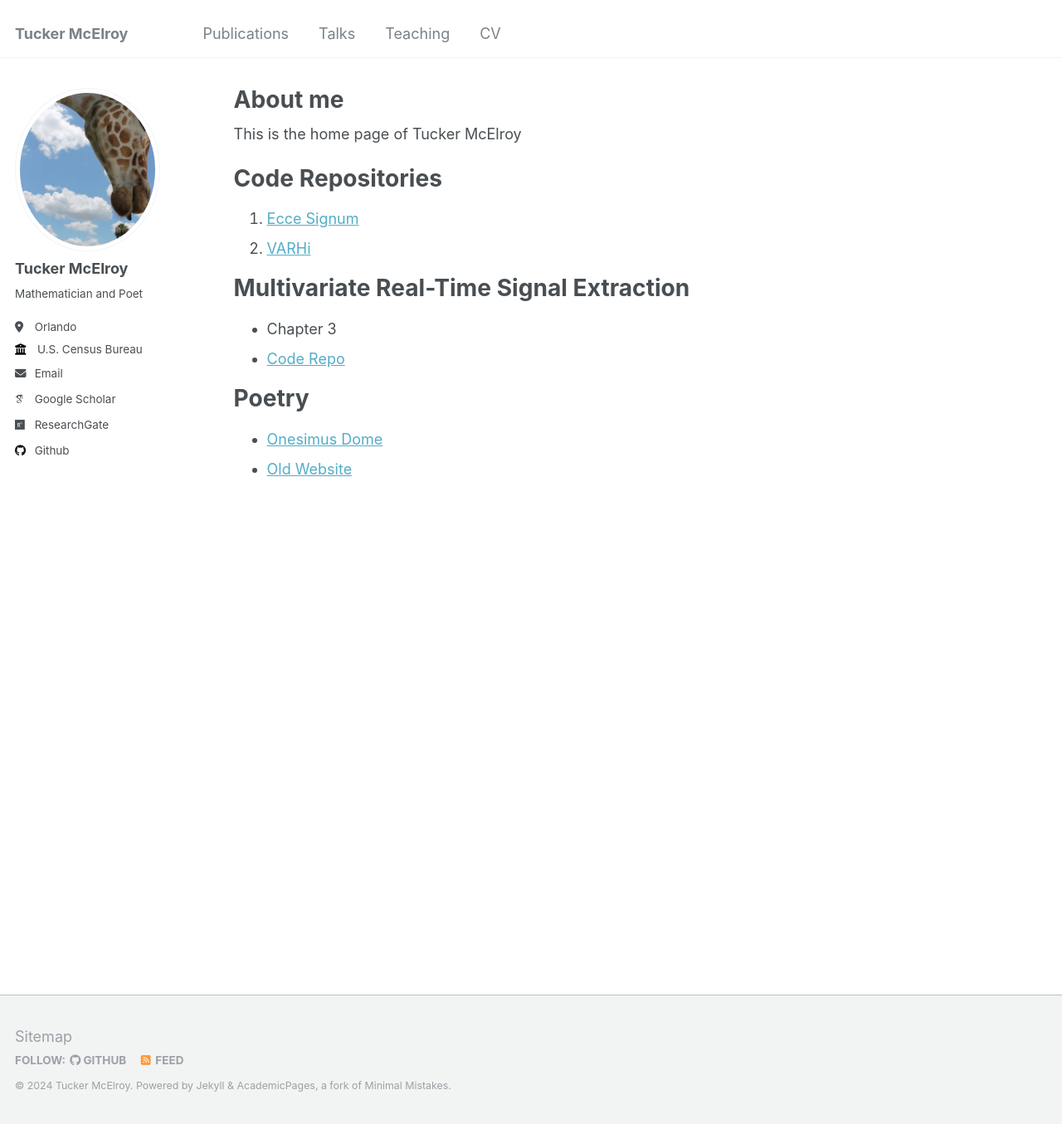
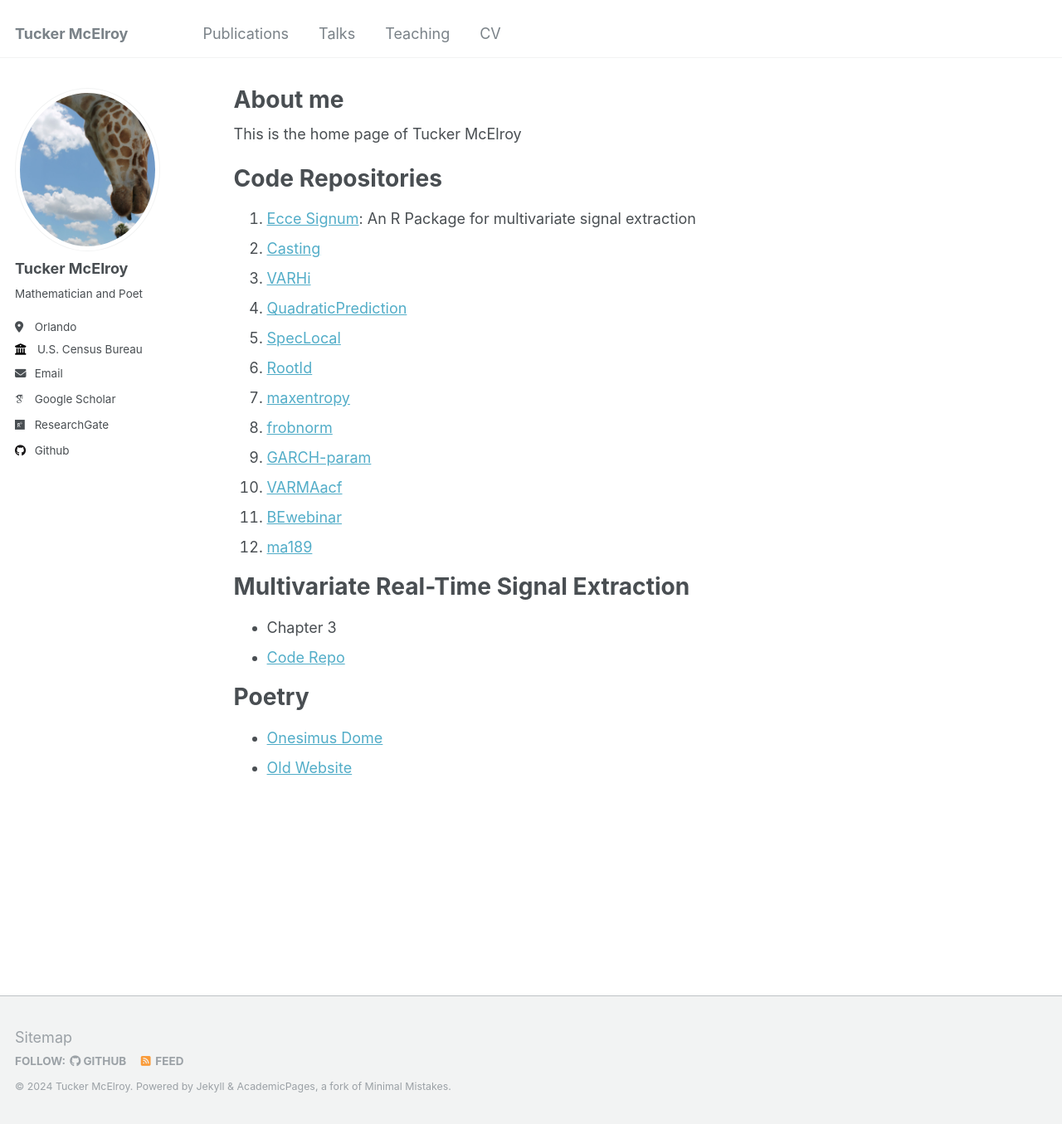
Before and after one commit to tuckermcelroy/tuckermcelroy.github.io, a Jekyll site: the page built from _pages/about.md, in a window 1280 px wide and 1355 px high. Shown: the whole window at 83% size. Built offline with Jekyll 4.4.1, drawn with Linux system fonts in a browser that asks for light colours; some web fonts are replaced.

Commit message:
Update repo links

```diff
--- a/_pages/about.md
+++ b/_pages/about.md
@@ -10,8 +10,19 @@ redirect_from:
 This is the home page of Tucker McElroy
 
 # Code Repositories
-1. [Ecce Signum](https://github.com/tuckermcelroy/sigex)
-2. [VARHi](https://github.com/tuckermcelroy/varhi)
+1. [Ecce Signum](https://github.com/tuckermcelroy/sigex): An R Package for multivariate signal extraction
+2. [Casting](https://github.com/tuckermcelroy/Casting)
+3. [VARHi](https://github.com/tuckermcelroy/varhi)
+4. [QuadraticPrediction](https://github.com/tuckermcelroy/QuadraticPrediction)
+5. [SpecLocal](https://github.com/tuckermcelroy/SpecLocal)
+6. [RootId](https://github.com/tuckermcelroy/RootId)
+7. [maxentropy](https://github.com/tuckermcelroy/maxentropy)
+8. [frobnorm](https://github.com/tuckermcelroy/frobnorm)
+9. [GARCH-param](https://github.com/tuckermcelroy/GARCH-param)
+10. [VARMAacf](https://github.com/tuckermcelroy/VARMAacf)
+11. [BEwebinar](https://github.com/tuckermcelroy/BEwebinar)
+12. [ma189](https://github.com/tuckermcelroy/ma189)
+
 
 
 # Multivariate Real-Time Signal Extraction
```
